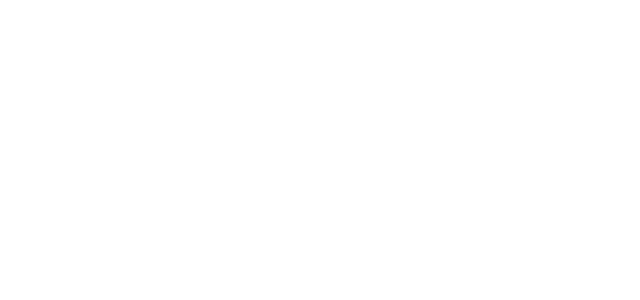
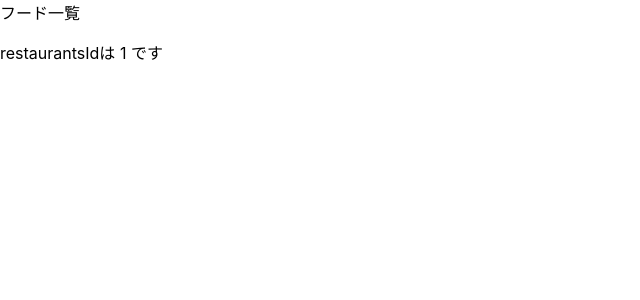
Before and after one commit to hideki-okawa/uber-eats-like, a React (Create React App) app in the folder frontend/: page /restaurants/1/foods in a window 1280 px wide. Shown: the top 300 px of the page, without its empty margins (0-640 px from the left). Built offline with nearby package versions, Linux system fonts and the light colour scheme.

Commit message:
propsを渡す

```diff
--- a/frontend/src/App.js
+++ b/frontend/src/App.js
@@ -21,6 +21,11 @@
 				<Route exact path="/orders">
 					<Orders />
 				</Route>
+				<Route
+					exact
+					path="/restaurants/:restaurantsId/foods"
+					render={({ match }) => <Foods match={match} />}
+				/>
 			</Switch>
 		</Router>
 	);
--- a/frontend/src/containers/Foods.jsx
+++ b/frontend/src/containers/Foods.jsx
@@ -1,5 +1,9 @@
 import React, { Fragment } from "react";
 
-export const Foods = () => {
-	return <Fragment>フード一覧</Fragment>;
+export const Foods = ({ match }) => {
+	return (
+		<Fragment>
+			フード一覧<p>restaurantsIdは {match.params.restaurantsId} です</p>
+		</Fragment>
+	);
 };
```
